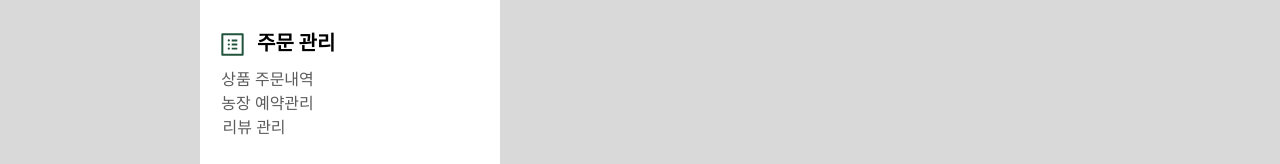
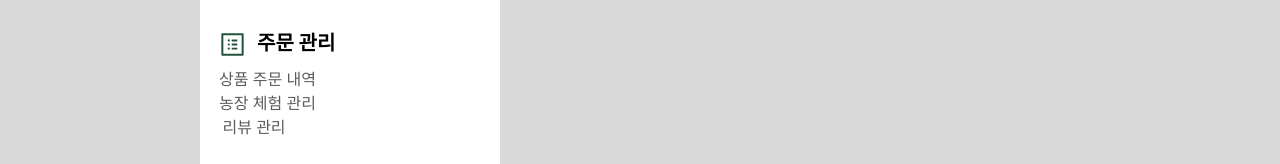
Before and after one commit to kakao-tech-campus-2nd-step3/Team10_FE, a React (Create React App) app: page /MyPage in a window 1280 px wide. Shown: the part 284-448 px from the top of the page. Built offline with nearby package versions, Linux system fonts and the light colour scheme.

Commit message:
design: css 수정

```diff
--- a/src/components/features/MyPage/Category.tsx
+++ b/src/components/features/MyPage/Category.tsx
@@ -76,7 +76,7 @@ const Category = () => {
           _hover={{ bgColor: "#FFFFFF" }}
           bgColor="#FFFFFF"
         >
-          상품 주문내역
+          상품 주문 내역
         </Button>
         <Button
           w="95px"
@@ -89,7 +89,7 @@ const Category = () => {
           _hover={{ bgColor: "#FFFFFF" }}
           bgColor="#FFFFFF"
         >
-          농장 예약관리
+          농장 체험 관리
         </Button>
         <Button
           w="68px"
```
